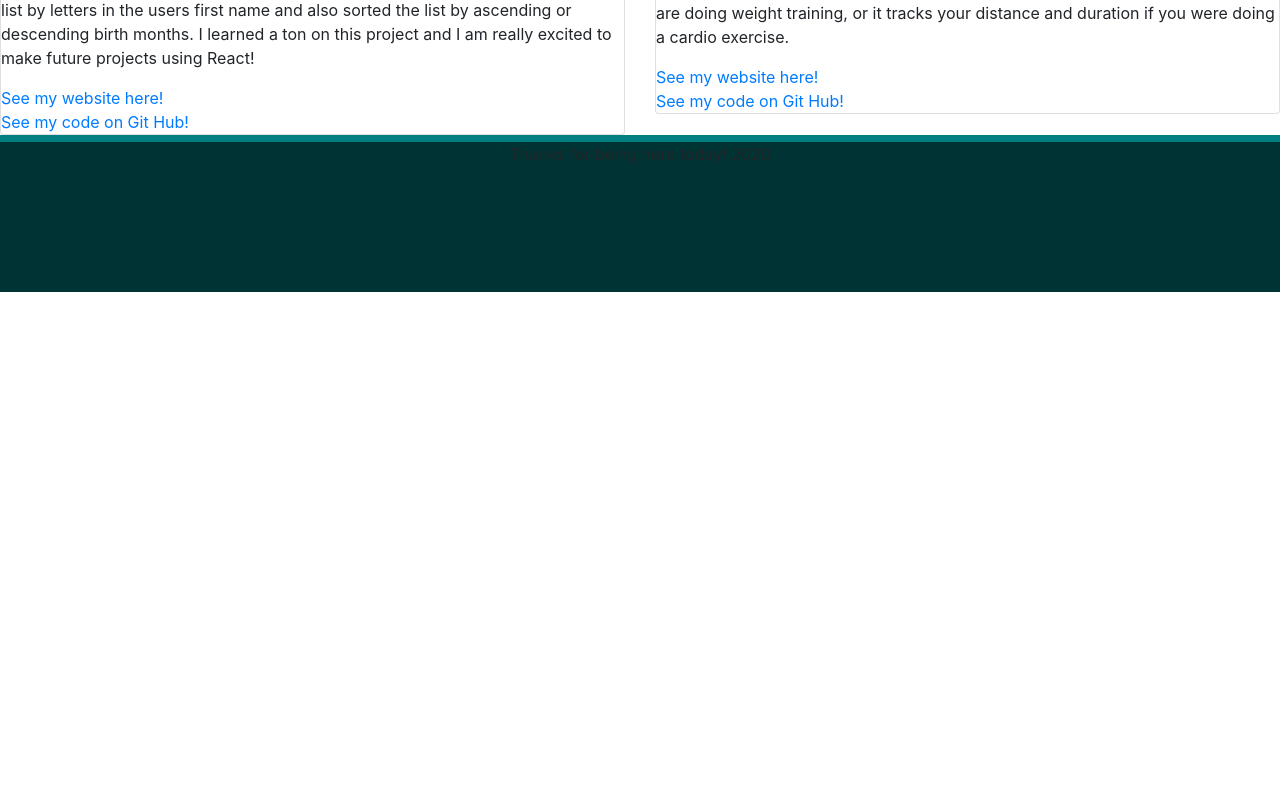
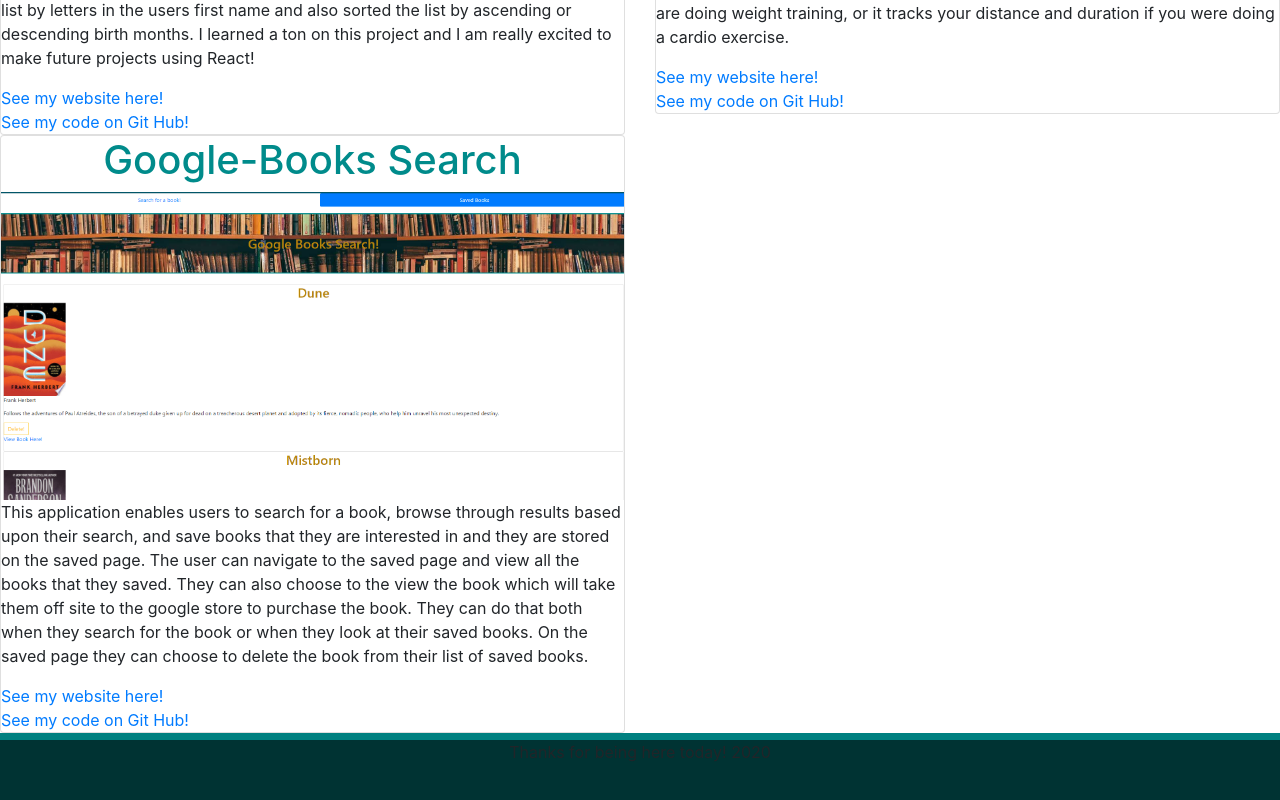
Before and after one commit to Dragonbabe/React-Portfolio, a React (Create React App) app: page /portfolio in a window 1280 px wide. Shown: the part 2228-3028 px from the top of the page. Before the commit the page ends 2520 px from the top, so only its background shows below. Built offline with nearby package versions, Linux system fonts and the light colour scheme.

Commit message:
added my latest project to my portfolio

```diff
--- a/src/projects.js
+++ b/src/projects.js
@@ -29,8 +29,6 @@ const projects  =
         "github": "https://github.com/Dragonbabe/Mamma-Mia"
     },
 
-
-
     {
         "name": "Employee Directory With React!",
         "image": require("./assets/emp.dir.png"),
@@ -44,6 +42,13 @@ const projects  =
         "info": "This is a website that tracks your workouts. You can add new workouts,update a current workout, and it keeps a running tally of your weights lifted and reps if you are doing weight training, or it tracks your distance and duration if you were doing a cardio exercise.",
         "link": " https://infinite-shore-62623.herokuapp.com/",
         "github": "https://github.com/Dragonbabe/Hw17-Workout-Tracker"
+    },
+    {
+    "name": "Google-Books Search",
+    "image": require("./assets/book.ti.png"),
+    "info": "This application enables users to search for a book, browse through results based upon their search, and save books that they are interested in and they are stored on the saved page. The user  can navigate to the saved page and view all the books that they saved. They can also choose to the view the book which will take them off site to the google store to purchase the book. They can do that both when they search for the book or when they look at their saved books. On the saved page they can choose to delete the book from their list of saved books.",
+    "link": "https://warm-fortress-28528.herokuapp.com/",
+    "github": "https://github.com/Dragonbabe/HW20-Google-Books-App"
     }
 ]
 export default projects;
```
Also changed, not shown: src/assets/book.ti.png (added).
